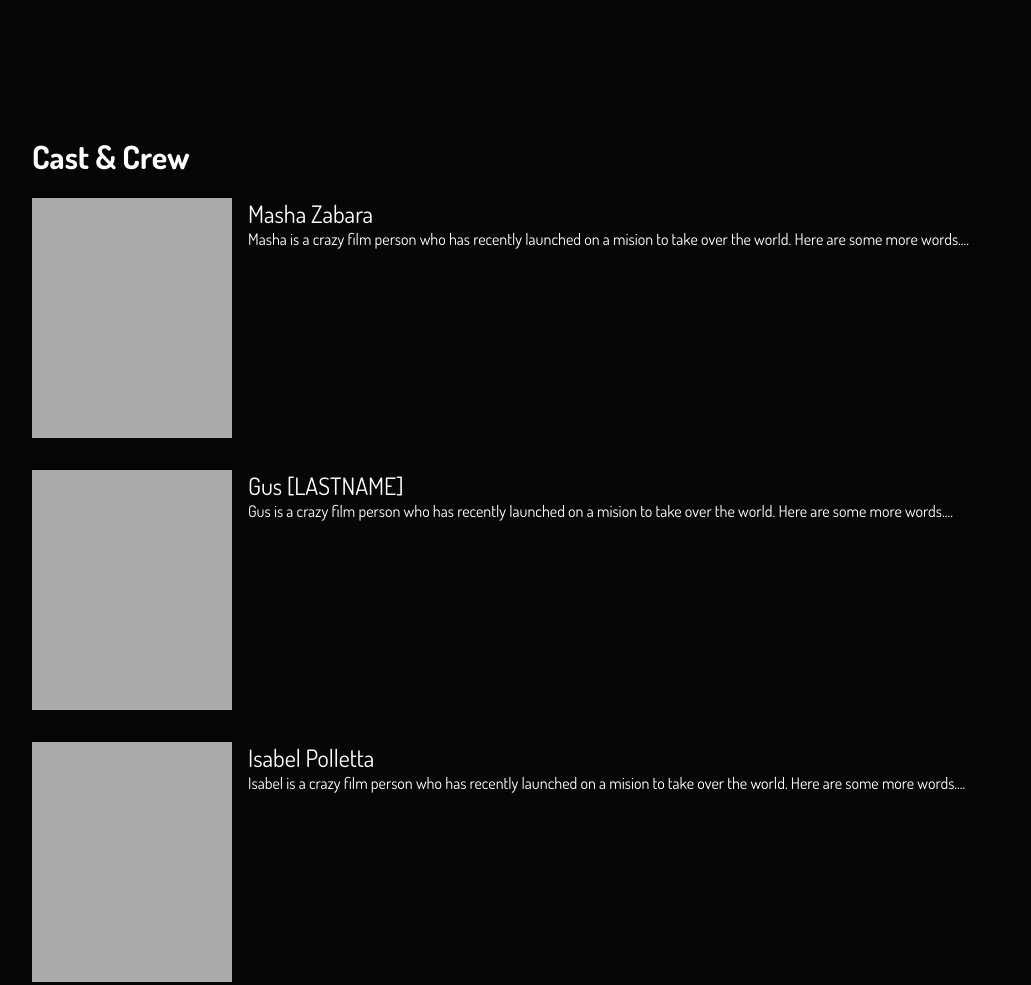
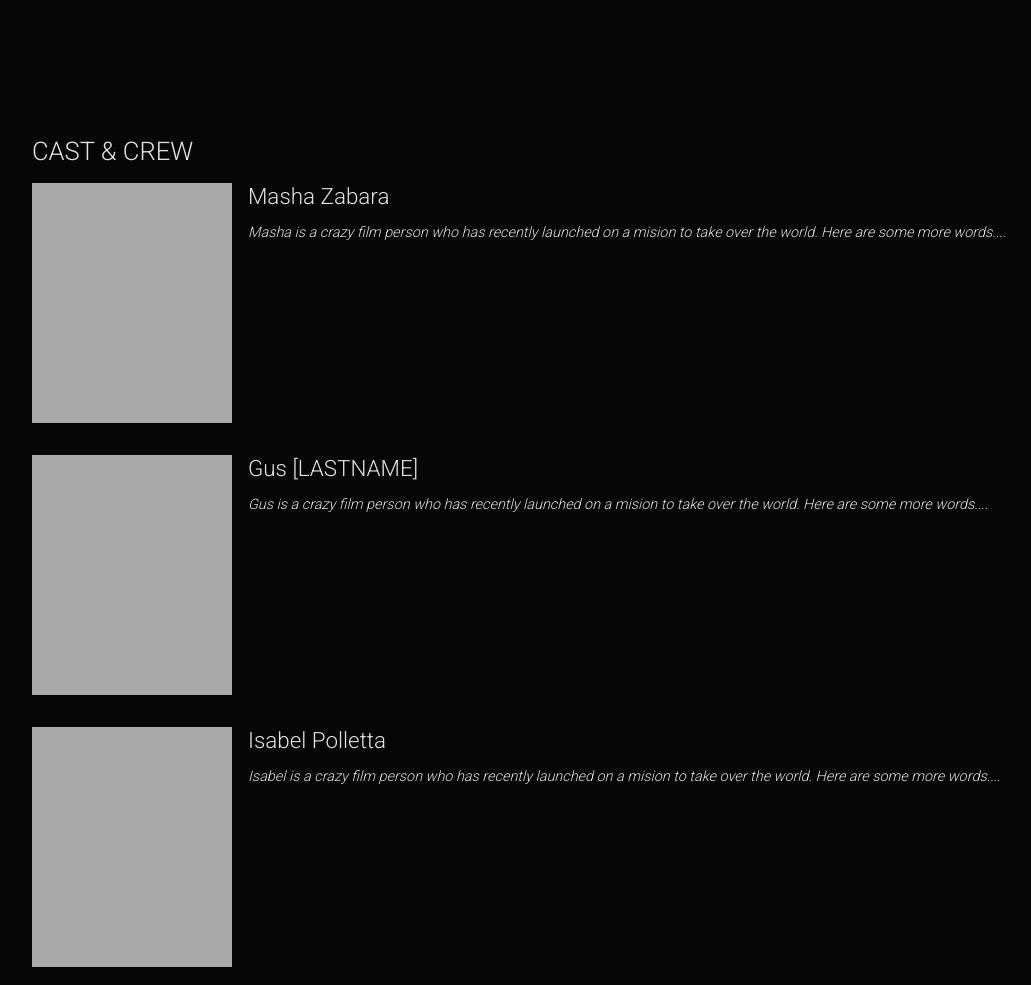
Before and after one commit to fernap3/wideopenmovie.com, a plain HTML site: page index.html in a window 1280 px wide. Shown: the part 960-1945 px from the top of the page, without its empty margins (8-1039 px from the left). Drawn offline with Linux system fonts and the light colour scheme.

Commit message:
Font styling

```diff
--- a/index.html
+++ b/index.html
@@ -27,24 +27,30 @@
 				<div class="member-headshot"></div>
 				<div class="member-bio">
 					<div class="member-name">Masha Zabara</div>
+					<div class="member-desc">
 						Masha is a crazy film person who has recently launched
 						on a mision to take over the world.  Here are some more words....
+					</div>
 				</div>
 			</div>
 			<div class="member-primary">
 				<div class="member-headshot"></div>
 				<div class="member-bio">
 					<div class="member-name">Gus [LASTNAME]</div>
+					<div class="member-desc">
 						Gus is a crazy film person who has recently launched
 						on a mision to take over the world.  Here are some more words....
+					</div>
 				</div>
 			</div>
 			<div class="member-primary">
 				<div class="member-headshot"></div>
 				<div class="member-bio">
 					<div class="member-name">Isabel Polletta</div>
+					<div class="member-desc">
 						Isabel is a crazy film person who has recently launched
 						on a mision to take over the world.  Here are some more words....
+					</div>
 				</div>
 			</div>
 			<div class="member-secondary-list">
--- a/main.css
+++ b/main.css
@@ -1,4 +1,5 @@
 @import url('https://fonts.googleapis.com/css?family=Dosis:200,300,400,700');
+@import url('https://fonts.googleapis.com/css?family=Roboto:200,300,400,700');
 
 @keyframes present-in {
 	from {
@@ -37,11 +38,13 @@
 body {
 	margin: 0;
 	background: #060606;
+	color: #e2e2e2;
 	font-size: 16px;
 	display: flex;
 	flex-direction: column;
-	font-family: Dosis;
 	align-items: center;
+	font-family: Roboto;
+	font-weight: 300;
 }
 
 #navbar {
@@ -52,6 +55,7 @@ body {
 	justify-content: center;
 	height: 50px;
 	width: 100%;
+	box-shadow: 0px 8px 16px 0px rgba(0,0,0,.1);
 }
 
 #navbar button {
@@ -61,7 +65,7 @@ body {
 	border: none;
 	cursor: pointer;
 	font-size: 1.1em;
-	font-family: inherit;
+	font-family: Dosis;
 }
 
 #navbar button:focus {
@@ -77,7 +81,6 @@ body {
 
 .pane {
 	background: #060606;
-	color: white;
 	padding: 2em;
 	max-width: 1200px;
 	width: calc(100% - 4em);
@@ -85,6 +88,10 @@ body {
 
 .pane-title {
 	margin-top: 0;
+	font-family: Roboto;
+    font-weight: 300;
+	text-transform: uppercase;
+	font-size: 1.6em;
 }
 
 #pane-home {
@@ -123,6 +130,7 @@ body {
 	animation-duration: 8s;
 	animation-timing-function: cubic-bezier(0.21, 1.02, 0.36, 1.01);
 	animation-fill-mode: both;
+	font-family: Dosis;
 }
 
 .intro-title {
@@ -134,6 +142,7 @@ body {
 	animation-timing-function: ease-out;
 	animation-delay: 2s;
 	animation-fill-mode: both;
+	font-family: Dosis;
 }
 
 .member-primary {
@@ -153,7 +162,13 @@ body {
 }
 
 .member-name {
-	font-size: 1.5em;
+	font-size: 1.4em;
+}
+
+.member-desc {
+	margin-top: 1em;
+    font-size: 0.9em;
+    font-style: italic;
 }
 
 .member-secondary-list {
```
Lines whose indentation alone changed are shown as unchanged.
